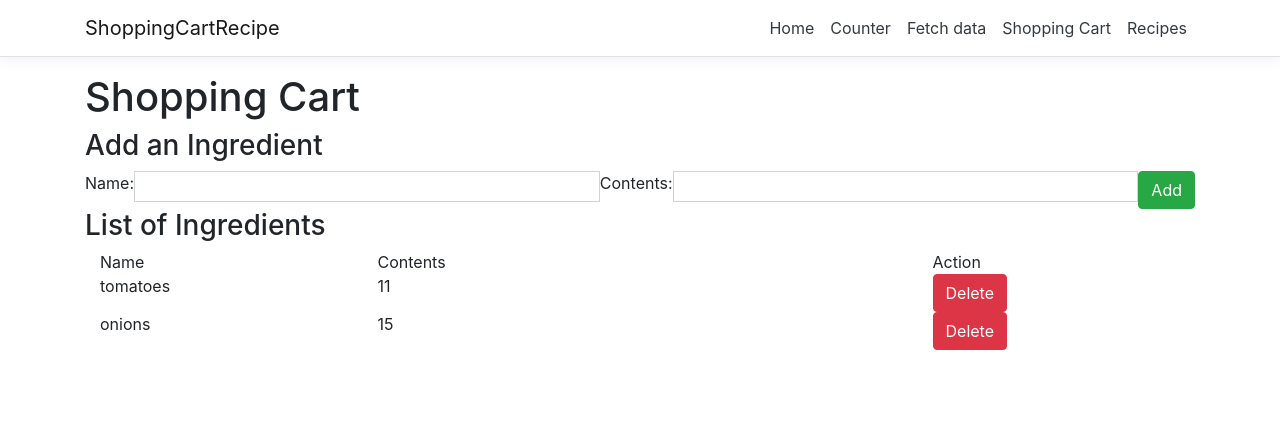
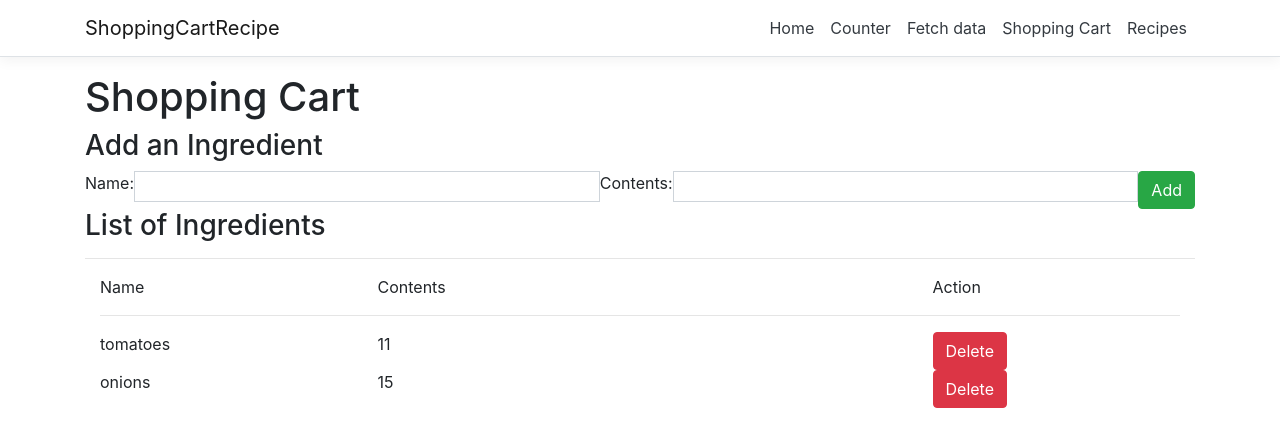
Before and after one commit to stevenbowler/ShoppingCartRecipe, an Angular app in the folder ClientApp/: page /shopping-cart in a window 1280 px wide. Shown: the top 446 px of the page. Built offline with nearby package versions, Linux system fonts and the light colour scheme.

Commit message:
testing branches for  deployment

```diff
--- a/ClientApp/src/app/shopping-cart/shopping-cart-list/shopping-cart-list.component.html
+++ b/ClientApp/src/app/shopping-cart/shopping-cart-list/shopping-cart-list.component.html
@@ -8,7 +8,7 @@
 </tr>-->
 
 <div class="row">
-  <div class="col-sm-3">{{name}}</div>
-  <div class="col-sm-6">{{contents}}</div>
-  <div class="col-sm-3"><button type="button" class="btn btn-danger" (click)="onDeleteIngredient(i)">Delete</button></div>
+    <div class="col-sm-3">{{name}}</div>
+    <div class="col-sm-6">{{contents}}</div>
+    <div class="col-sm-3"><button type="button" class="btn btn-danger" (click)="onDeleteIngredient(i)">Delete</button></div>
 </div>
--- a/ClientApp/src/app/shopping-cart/shopping-cart-list/shopping-cart-list.component.ts
+++ b/ClientApp/src/app/shopping-cart/shopping-cart-list/shopping-cart-list.component.ts
@@ -3,7 +3,8 @@ import { Ingredient } from '../ingredient.model';
 
 @Component({
   selector: 'app-shopping-cart-list',
-  templateUrl: './shopping-cart-list.component.html'
+  templateUrl: './shopping-cart-list.component.html',
+  styleUrls: ['./shopping-cart-list.css']
 })
 export class ShoppingCartListComponent {
   @Input() public name: string = "";
--- a/ClientApp/src/app/shopping-cart/shopping-cart.component.html
+++ b/ClientApp/src/app/shopping-cart/shopping-cart.component.html
@@ -13,12 +13,14 @@
 
 <div>
   <h3>List of Ingredients</h3>
+  <hr />
   <div class="container">
     <div class="row">
       <div class="col-sm-3">Name</div>
       <div class="col-sm-6">Contents</div>
       <div class="col-sm-3">Action</div>
     </div>
-    <app-shopping-cart-list *ngFor="let ingredient of ingredients; let i=index" (deleteIngredient)="onDeleteIngredient($event)" [name]="ingredient.name" [contents]="ingredient.contents" [i]="i"></app-shopping-cart-list>
+    <hr />
+    <app-shopping-cart-list ng-class-odd="'odd'" ng-class-even="'even'" *ngFor="let ingredient of ingredients; let i=index" (deleteIngredient)="onDeleteIngredient($event)" [name]="ingredient.name" [contents]="ingredient.contents" [i]="i"></app-shopping-cart-list>
   </div>
 </div>
--- a/ClientApp/src/app/shopping-cart/shopping-cart.component.ts
+++ b/ClientApp/src/app/shopping-cart/shopping-cart.component.ts
@@ -3,7 +3,8 @@ import { Ingredient } from './ingredient.model';
 
 @Component({
   selector: 'app-shopping-cart',
-  templateUrl: './shopping-cart.component.html'
+  templateUrl: './shopping-cart.component.html',
+  styleUrls: ['./shopping-cart.css']
 })
 export class ShoppingCartComponent {
   //@Output() public item: number;
--- /dev/null
+++ b/ClientApp/src/app/shopping-cart/shopping-cart.css
@@ -0,0 +1,25 @@
+/*app-shopping-cart-list :nth-child(even) {
+  background-color: darkgray;
+}
+
+app-shopping-cart-list :nth-child(odd) {
+  background-color: lightgray;
+}
+
+app-shopping-cart-list :hover {
+  background-color: lightgreen;
+}
+
+*/
+
+.panel-default > .panel-heading:nth-child(odd) {
+  background: #00f5f5;
+}
+
+.even {
+  background-color: #ccc;
+}
+
+.odd {
+  background-color: #333;
+}
```
Also changed, not shown: ClientApp/src/app/shopping-cart/shopping-cart-list/shopping-cart-list.css (added, +20 -0 lines).
